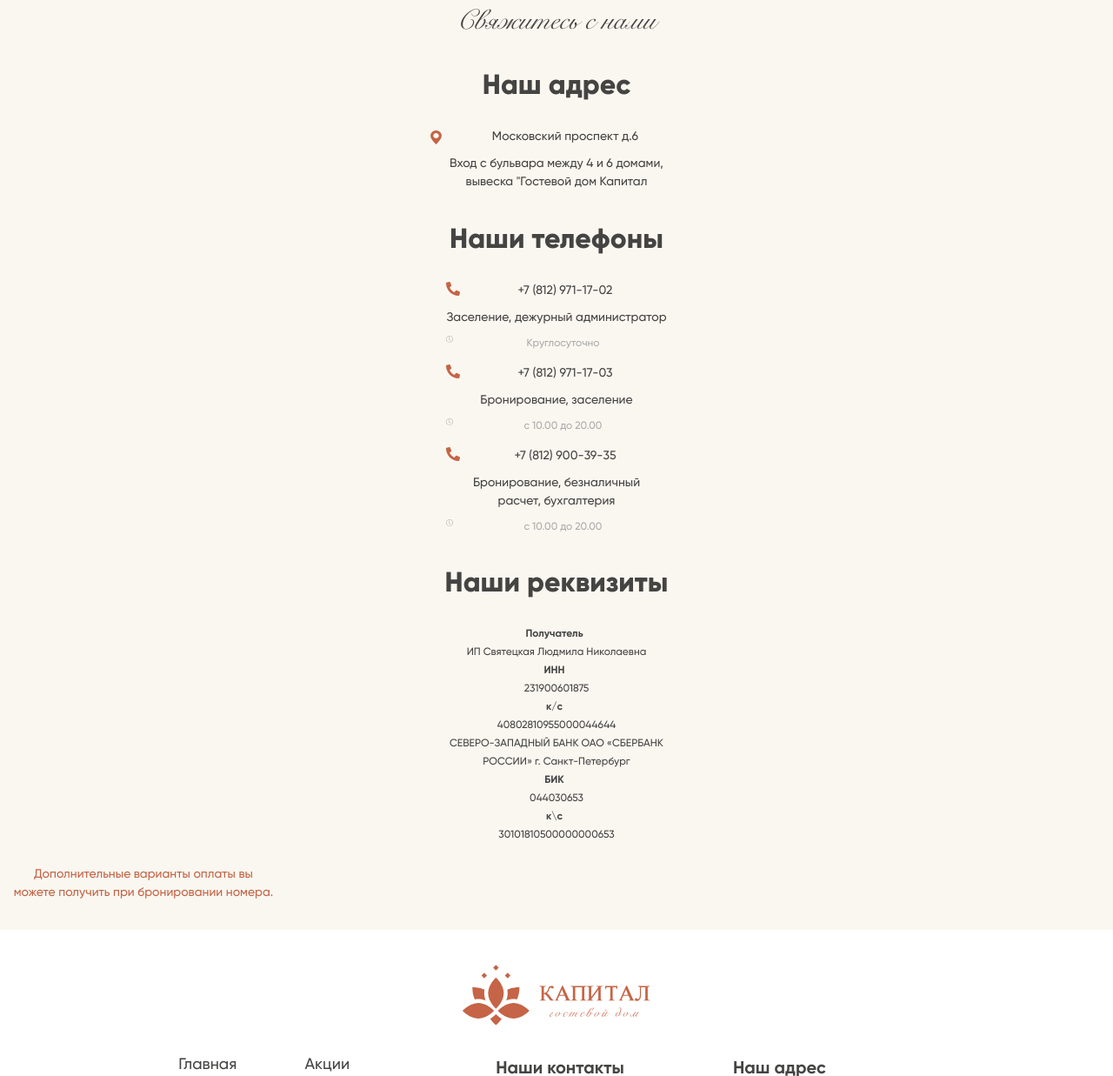
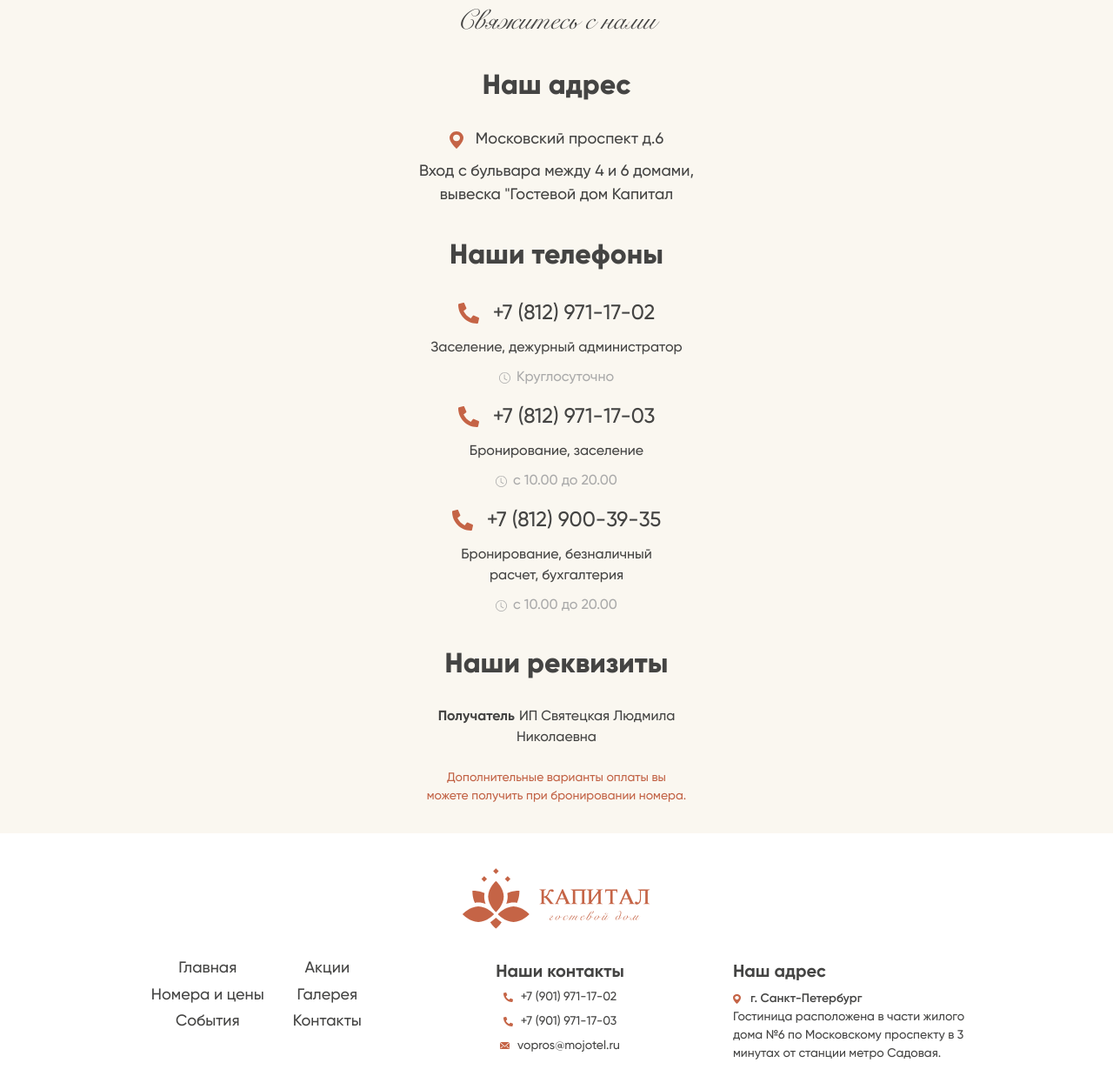
Before and after one commit to Sunmod/capital, a plain HTML site: page Contacts.html in a window 1280 px wide. Shown: the part 565-1802 px from the top of the page at 87% size. Drawn offline with Linux system fonts and the light colour scheme.

Commit message:
14 10 Контакты

```diff
--- a/Contacts.html
+++ b/Contacts.html
@@ -77,28 +77,32 @@
         <p class="title">Наши телефоны</p>
         <div class="contact-block">
           <a class="phone text" href="tel:78129711702">+7 (812) 971-17-02</a>
-          <p class="text">Заселение, дежурный администратор</p>
+          <p class="text option">Заселение, дежурный администратор</p>
           <p class="time text">Круглосуточно</p>
         </div>
         <div class="contact-block">
           <a class="phone text" href="tel:78129711703">+7 (812) 971-17-03</a>
-          <p class="text">Бронирование, заселение</p>
+          <p class="text option">Бронирование, заселение</p>
           <p class="time text">с 10.00 до 20.00</p>
         </div>
         <div class="contact-block">
           <a class="phone text" href="tel:78129003935">+7 (812) 900-39-35</a>
-          <p class="text"> Бронирование, безналичный<br> расчет, бухгалтерия</p>
+          <p class="text option"> Бронирование, безналичный<br> расчет, бухгалтерия</p>
           <p class="time text">с 10.00 до 20.00</p>
         </div>
       </div>
       <div class="contacts__item requisites">
         <p class="title">Наши реквизиты</p>
-        <p class="text"><span class="bold">Получатель</span> ИП Святецкая Людмила Николаевна</p>
-        <p class="text"><span class="bold">ИНН</span> 231900601875</p>
-        <p class="text"><span class="bold">к/c</span> 40802810955000044644</p>
-        <p class="text">СЕВЕРО-ЗАПАДНЫЙ БАНК ОАО «СБЕРБАНК РОССИИ» г. Санкт-Петербург</p>
-        <p class="text"><span class="bold">БИК</span>044030653</p>
-        <p class="text"><span class="bold">к\с</span>30101810500000000653</p>
+        <div class="text">
+          <span class="bold">Получатель</span><span>ИП Святецкая Людмила Николаевна</span>
+        </div>
+
+
+<!--        <p class="text"><span class="bold">ИНН</span> 231900601875</p>-->
+<!--        <p class="text"><span class="bold">к/c</span> 40802810955000044644</p>-->
+<!--        <p class="text">СЕВЕРО-ЗАПАДНЫЙ БАНК ОАО «СБЕРБАНК РОССИИ» г. Санкт-Петербург</p>-->
+<!--        <p class="text"><span class="bold">БИК</span>044030653</p>-->
+<!--        <p class="text"><span class="bold">к\с</span>30101810500000000653</p>-->
       </div>
       <p class="text more">Дополнительные варианты оплаты вы можете получить при бронировании номера.</p>
     </div>
--- a/css/style.sass
+++ b/css/style.sass
@@ -84,13 +84,16 @@ div
       align-items: center
       text-align: center
     .contacts__item
+      .address
+        display: flex
+        flex-direction: column
       .text
         font-style: normal
         font-weight: 500
         font-size: 14px
         line-height: 21px
         position: relative
-        display: flex
+        display: inline-flex
         align-items: center
         margin: 0
         max-width: 290px
@@ -98,13 +101,17 @@ div
           margin: 0 auto
           text-align: center
           flex-direction: column
+          font-size: 18px
+          line-height: 27px
+          max-width: 340px
         &:not(:last-child)
           margin-bottom: 10px
         &.gps
           padding-left: 20px
           @media (min-width: 768px)
             background: url("../icons/point.svg") no-repeat left center
-            background-size: 13px 16px
+            background-size: 16px 20px
+            padding-left: 30px
           &::before
             content: ''
             left: 0
@@ -120,6 +127,11 @@ div
           padding-left: 20px
           text-decoration: none
           color: inherit
+          @media (min-width: 768px)
+            font-size: 24px
+            line-height: 36px
+            padding-left: 40px
+            flex-direction: row
           &::before
             content: ''
             left: 0
@@ -129,6 +141,9 @@ div
             display: block
             width: 16px
             height: 16px
+            @media (min-width: 768px)
+              width: 24px
+              height: 24px
         &.time
           padding-left: 15px
           font-style: normal
@@ -136,6 +151,11 @@ div
           font-size: 12px
           line-height: 18px
           color: #aaa
+          @media (min-width: 768px)
+            font-size: 16px
+            line-height: 24px
+            flex-direction: row
+            padding-left: 20px
           &::before
             content: ''
             left: 0
@@ -145,19 +165,38 @@ div
             display: block
             width: 8px
             height: 8px
+            @media (min-width: 768px)
+              width: 13px
+              height: 13px
+        &.option
+          @media (min-width: 768px)
+            font-size: 16px
+            line-height: 24px
       &.requisites
+        display: flex
+        flex-direction: column
         .text
           font-size: 12px
           margin: 0
+          display: block
+          span
+          @media (min-width: 768px)
+            font-size: 16px
+            line-height: 24px
+            flex-direction: row
           .bold
             font-weight: 700
             margin-right: 5px
+      .contact-block
+        display: flex
+        flex-direction: column
       .contact-block:not(:last-child)
         margin-bottom: 15px
     .more
+      display: block
       max-width: 300px
       color: #C26346
       font-size: 14px
       line-height: 21px
       font-weight: 500
-      margin: 24px auto 32px 0
+      margin: 24px 0 32px
```
Also changed, not shown: css/style.css, 1 other file.
